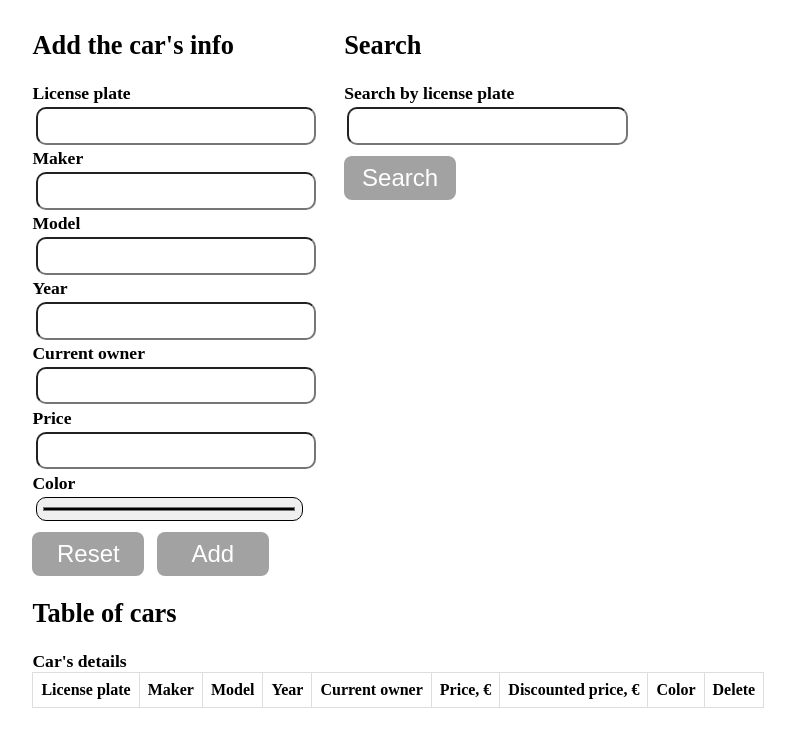
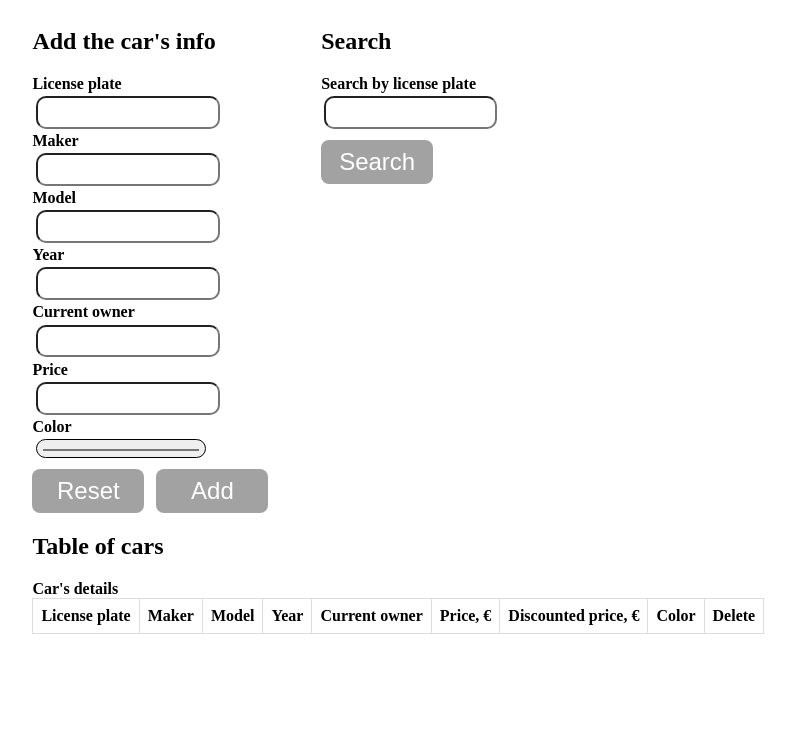
Before and after one commit to Ermegilius/cars, a plain HTML site: page index.html in a window 1280 px wide. Shown: the top 746 px of the page, without its empty margins (14-809 px from the left). Drawn offline with Linux system fonts and the light colour scheme.

Commit message:
update: css with minor changes

```diff
--- a/style.css
+++ b/style.css
@@ -1,5 +1,5 @@
 body {
-    font-size: 1.1rem;
+    font-size: 1rem;
 }
 
 .container{
@@ -14,7 +14,7 @@ body {
     display: flex;
     flex-direction: column;
     padding: 0 1rem;
-    min-width: 15vw;
+    min-width: 10vw;
     margin: 0 .5vw;
 }
 
@@ -55,10 +55,10 @@ button.delete:hover {
   }
 
 input {
-    font-size: 1.2rem;
+    font-size: 1rem;
     margin: .2rem;
-    height: 1.5rem;
-    width: 100%;
+    height: 1.2rem;
+    width: 70%;
     border-radius: 10px;
     padding: 0.3rem;
 }
@@ -67,10 +67,9 @@ label {
     font-weight: bold;
 }
 
-table {
+#carsTable {
     border-collapse: collapse;
     font-size: 1rem;
-    width: 100%;
 }
 
 td, th {
@@ -86,7 +85,6 @@ td, th {
 #searchResult {
     line-height: .7;
 }
-
 
 .hidden {
     display: none;
```
